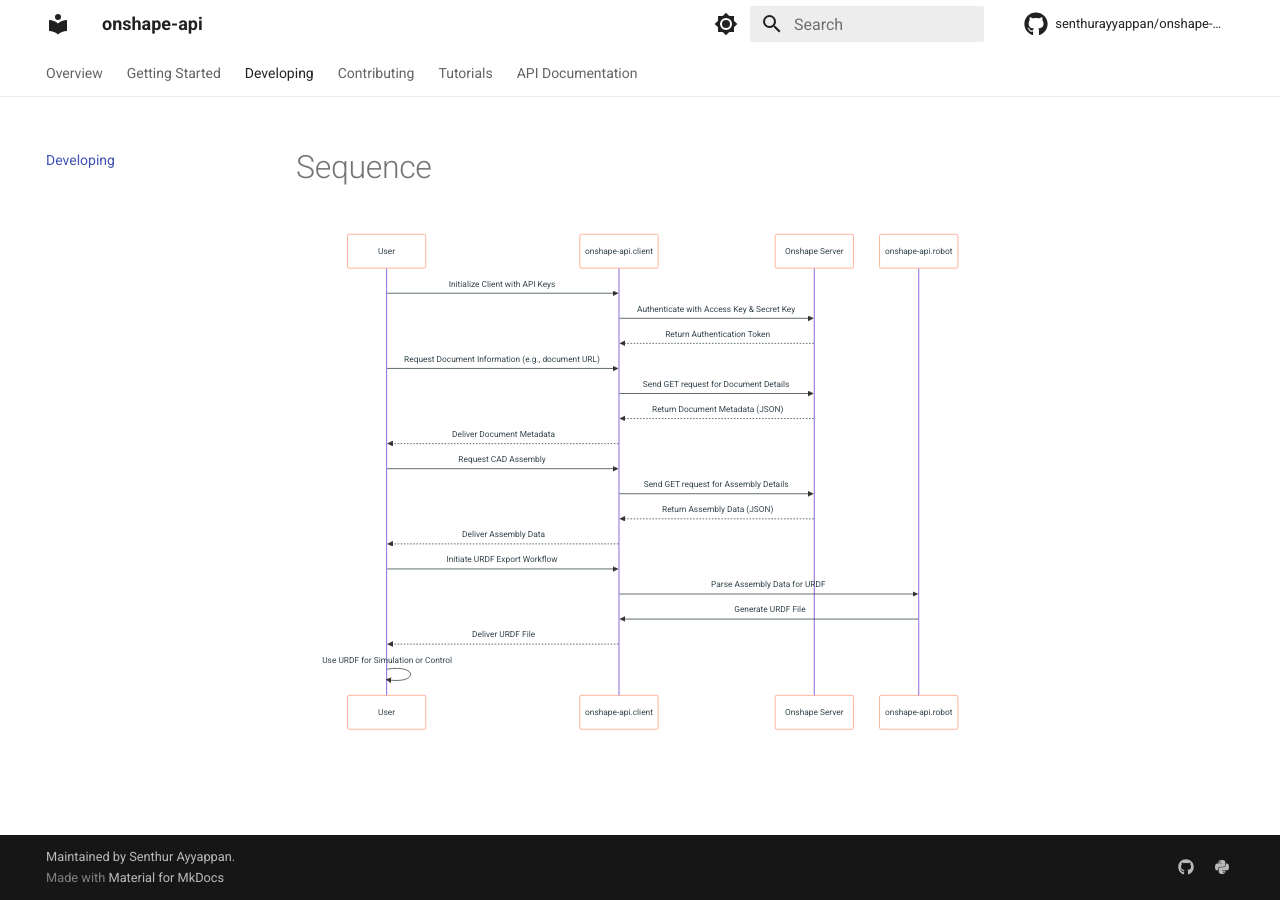
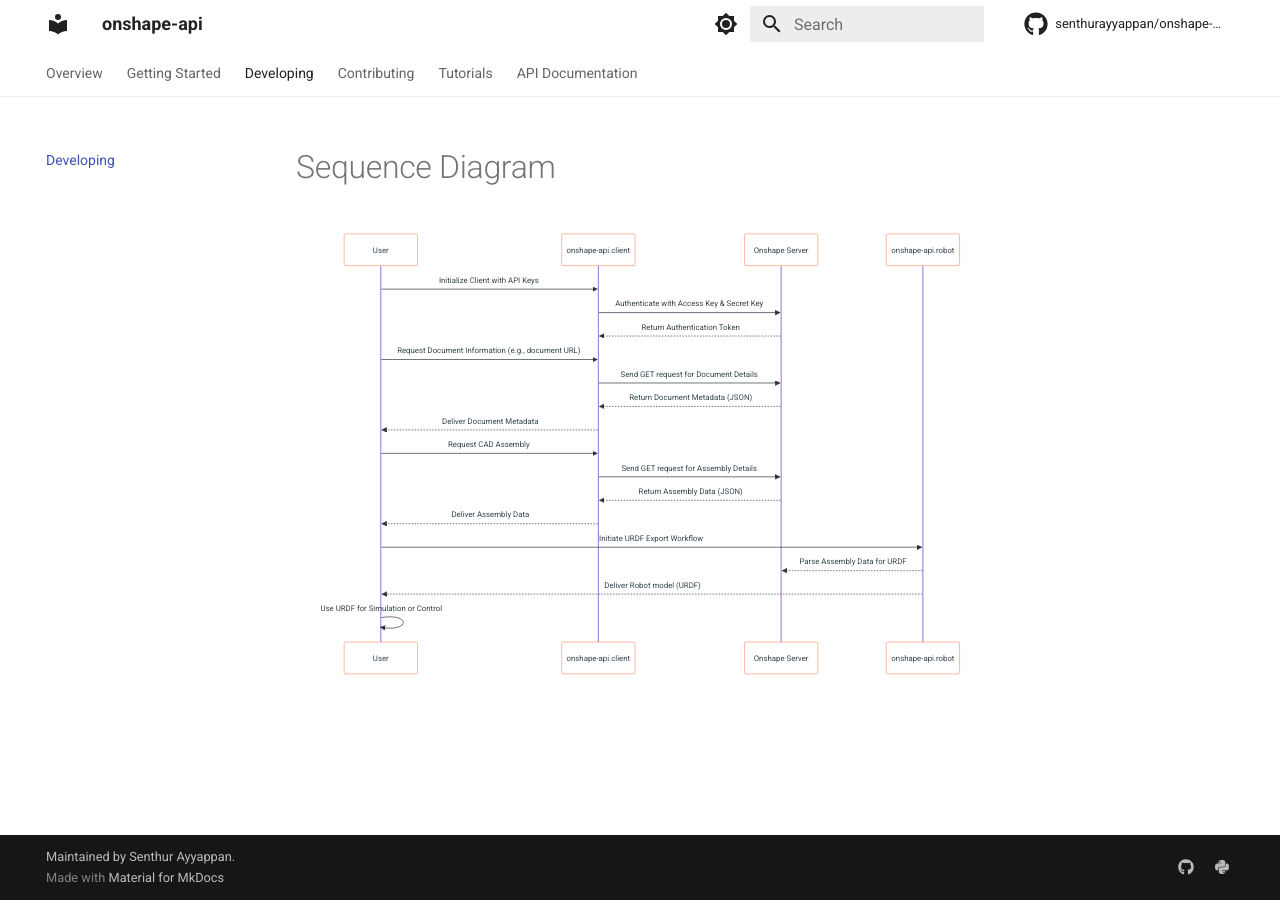
Before and after one commit to senthurayyappan/onshape-robotics-toolkit, an MkDocs documentation site: the page built from docs/developing.md, in a window 1280 px wide. Built offline with MkDocs 1.6.1 and Material for MkDocs 9.7.7, drawn with Linux system fonts in a browser that asks for light colours; comment, search, counter and statistics services are not loaded; part of the change alters nothing that is shown.

Commit message:
Updated sequence diagram.

```diff
--- a/docs/developing.md
+++ b/docs/developing.md
@@ -1,4 +1,4 @@
-# Sequence
+# Sequence Diagram
 
 <body>
     <pre class="mermaid">
@@ -22,11 +22,10 @@
         Onshape-->>Client: Return Assembly Data (JSON)
         Client-->>User: Deliver Assembly Data
 
-        User->>Client: Initiate URDF Export Workflow
-        Client->>Robot: Parse Assembly Data for URDF
-        Robot->>Client: Generate URDF File
+        User->>Robot: Initiate URDF Export Workflow
+        Robot-->>Onshape: Parse Assembly Data for URDF
+        Robot-->>User: Deliver Robot model (URDF)
 
-        Client-->>User: Deliver URDF File
         User->>User: Use URDF for Simulation or Control
 
 </body>
```
